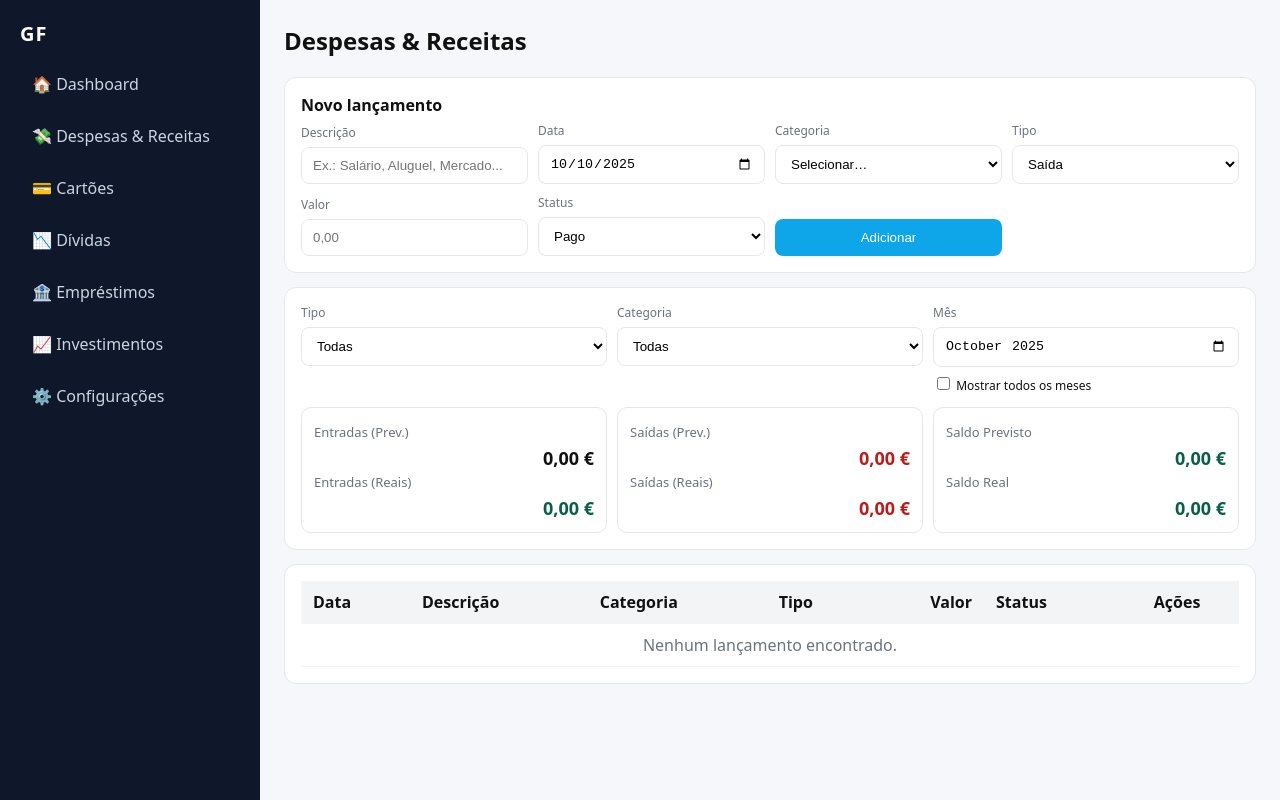
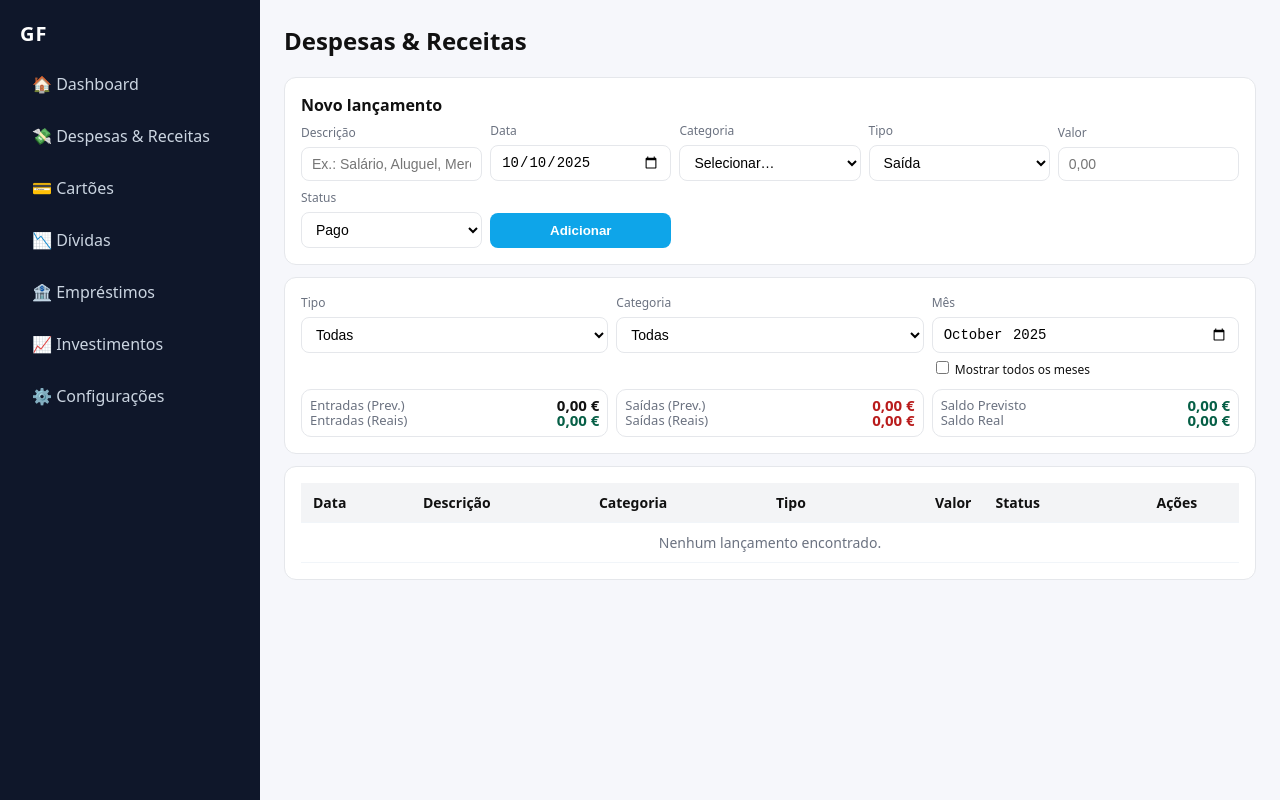
Before and after one commit to Ivanmonteiro-create/gerenciamentofamiliar.site, a Next.js app: page /despesas in a window 1280 px wide. Built offline with nearby package versions, Linux system fonts and the light colour scheme.

Commit message:
Update page.js

```diff
--- a/app/despesas/page.js
+++ b/app/despesas/page.js
@@ -4,7 +4,7 @@ import { useEffect, useMemo, useState } from "react";
 import categorias from "../../data/categorias.json";
 
 // —— helpers ——
-const STORAGE_KEY = "gf_transactions_v2"; // v2 por causa do novo campo "status"
+const STORAGE_KEY = "gf_transactions_v2";
 
 function loadTransactions() {
   if (typeof window === "undefined") return [];
@@ -38,43 +38,36 @@ function todayISO() {
 }
 
 export default function DespesasReceitas() {
-  // —— estado principal ——
   const [txs, setTxs] = useState([]);
   const [form, setForm] = useState({
     data: todayISO(),
     descricao: "",
     categoria: "",
-    tipo: "saída", // "entrada" | "saída"
+    tipo: "saída",
     valor: "",
-    status: "pago", // "pago" | "pendente"
+    status: "pago",
   });
 
-  // estado de edição (linha inline)
   const [editId, setEditId] = useState(null);
   const [editForm, setEditForm] = useState(null);
 
-  // filtros
-  const [fTipo, setFTipo] = useState("todas"); // todas | entrada | saída
+  const [fTipo, setFTipo] = useState("todas");
   const [fCategoria, setFCategoria] = useState("todas");
   const [fMes, setFMes] = useState(() => {
     const d = new Date();
-    return `${d.getFullYear()}-${String(d.getMonth() + 1).padStart(2, "0")}`; // YYYY-MM
+    return `${d.getFullYear()}-${String(d.getMonth() + 1).padStart(2, "0")}`;
   });
 
-  // carregar do localStorage
   useEffect(() => {
-    // migrações simples: se vier do v1, adiciona status "pago" por padrão
     const loaded = loadTransactions();
     const withStatus = loaded.map((t) => (t.status ? t : { ...t, status: "pago" }));
     setTxs(withStatus);
   }, []);
 
-  // salvar sempre que mudar
   useEffect(() => {
     saveTransactions(txs);
   }, [txs]);
 
-  // categorias combinadas para o select
   const categoriasSelect = useMemo(() => {
     return [
       ...categorias.entradas,
@@ -83,7 +76,6 @@ export default function DespesasReceitas() {
     ];
   }, []);
 
-  // adicionar transação
   function addTx() {
     const v = parseFloat(String(form.valor).replace(",", "."));
     if (!form.descricao || !form.categoria || !form.data || !form.tipo || isNaN(v) || v <= 0) {
@@ -92,16 +84,15 @@ export default function DespesasReceitas() {
     }
     const novo = {
       id: Math.random().toString(36).slice(2),
-      data: form.data, // YYYY-MM-DD
+      data: form.data,
       descricao: form.descricao.trim(),
       categoria: form.categoria,
-      tipo: form.tipo, // entrada/saída
+      tipo: form.tipo,
       valor: v,
-      status: form.status, // pago/pendente
+      status: form.status,
       criadoEm: new Date().toISOString(),
     };
     setTxs((prev) => [novo, ...prev].sort((a, b) => (a.data < b.data ? 1 : -1)));
-    // reset leve mantendo tipo, categoria e status
     setForm((f) => ({
       ...f,
       descricao: "",
@@ -152,17 +143,15 @@ export default function DespesasReceitas() {
     );
   }
 
-  // filtros aplicados
   const txsFiltradas = useMemo(() => {
     return txs.filter((t) => {
       const okTipo = fTipo === "todas" ? true : t.tipo === fTipo;
       const okCat = fCategoria === "todas" ? true : t.categoria === fCategoria;
-      const okMes = fMes === "tudo" ? true : t.data.startsWith(fMes); // compara YYYY-MM
+      const okMes = fMes === "tudo" ? true : t.data.startsWith(fMes);
       return okTipo && okCat && okMes;
     });
   }, [txs, fTipo, fCategoria, fMes]);
 
-  // totais — previsto (todos) x real (somente pagos)
   const totalEntradaPrev = useMemo(
     () => txsFiltradas.filter(t => t.tipo === "entrada").reduce((s, t) => s + t.valor, 0),
     [txsFiltradas]
@@ -188,13 +177,13 @@ export default function DespesasReceitas() {
       <h2 style={{ marginTop: 0 }}>Despesas & Receitas</h2>
 
       {/* —— Formulário —— */}
-      <div className="card" style={{ marginBottom: 14 }}>
+      <div className="card" style={{ marginBottom: 12 }}>
         <h3 style={{ marginTop: 0 }}>Novo lançamento</h3>
         <div
           style={{
             display: "grid",
-            gridTemplateColumns: "repeat(auto-fit, minmax(180px, 1fr))",
-            gap: 10,
+            gridTemplateColumns: "repeat(auto-fit, minmax(170px, 1fr))",
+            gap: 8,
             alignItems: "end",
           }}
         >
@@ -277,13 +266,13 @@ export default function DespesasReceitas() {
       </div>
 
       {/* —— Filtros + Totais —— */}
-      <div className="card" style={{ marginBottom: 14 }}>
-        {/* linha 1: filtros */}
+      <div className="card" style={{ marginBottom: 12 }}>
+        {/* filtros */}
         <div
           style={{
             display: "grid",
-            gridTemplateColumns: "repeat(auto-fit, minmax(180px, 1fr))",
-            gap: 10,
+            gridTemplateColumns: "repeat(auto-fit, minmax(170px, 1fr))",
+            gap: 8,
           }}
         >
           <div>
@@ -313,7 +302,7 @@ export default function DespesasReceitas() {
               value={fMes}
               onChange={(e) => setFMes(e.target.value || "tudo")}
             />
-            <div style={{ marginTop: 6 }}>
+            <div style={{ marginTop: 4 }}>
               <label style={{ fontSize: 12 }}>
                 <input
                   type="checkbox"
@@ -326,28 +315,42 @@ export default function DespesasReceitas() {
           </div>
         </div>
 
-        {/* linha 2: totais (previsto x real) */}
-        <div className="stats" style={{ marginTop: 12 }}>
+        {/* Totais */}
+        <div className="stats compact" style={{ marginTop: 10 }}>
           <div className="stat">
-            <small className="muted">Entradas (Prev.)</small>
-            <div className="stat-value">{currency(totalEntradaPrev)}</div>
-            <small className="muted">Entradas (Reais)</small>
-            <div className="stat-value positivo">{currency(totalEntradaReal)}</div>
+            <div className="row">
+              <span className="muted">Entradas (Prev.)</span>
+              <span className="val">{currency(totalEntradaPrev)}</span>
+            </div>
+            <div className="row">
+              <span className="muted">Entradas (Reais)</span>
+              <span className="val positivo">{currency(totalEntradaReal)}</span>
+            </div>
           </div>
+
           <div className="stat">
-            <small className="muted">Saídas (Prev.)</small>
-            <div className="stat-value saida">{currency(totalSaidaPrev)}</div>
-            <small className="muted">Saídas (Reais)</small>
-            <div className="stat-value saida">{currency(totalSaidaReal)}</div>
+            <div className="row">
+              <span className="muted">Saídas (Prev.)</span>
+              <span className="val saida">{currency(totalSaidaPrev)}</span>
+            </div>
+            <div className="row">
+              <span className="muted">Saídas (Reais)</span>
+              <span className="val saida">{currency(totalSaidaReal)}</span>
+            </div>
           </div>
+
           <div className="stat">
-            <small className="muted">Saldo Previsto</small>
-            <div className={`stat-value ${saldoPrev >= 0 ? "positivo" : "negativo"}`}>
-              {currency(saldoPrev)}
+            <div className="row">
+              <span className="muted">Saldo Previsto</span>
+              <span className={`val ${saldoPrev >= 0 ? "positivo" : "negativo"}`}>
+                {currency(saldoPrev)}
+              </span>
             </div>
-            <small className="muted">Saldo Real</small>
-            <div className={`stat-value ${saldoReal >= 0 ? "positivo" : "negativo"}`}>
-              {currency(saldoReal)}
+            <div className="row">
+              <span className="muted">Saldo Real</span>
+              <span className={`val ${saldoReal >= 0 ? "positivo" : "negativo"}`}>
+                {currency(saldoReal)}
+              </span>
             </div>
           </div>
         </div>
@@ -369,77 +372,14 @@ export default function DespesasReceitas() {
               </tr>
             </thead>
             <tbody>
-              {txsFiltradas.map((t) => {
-                const isEditing = editId === t.id;
-                if (isEditing) {
-                  return (
-                    <tr key={t.id} className="tr">
-                      <td className="td">
-                        <input
-                          className="inp"
-                          type="date"
-                          value={editForm.data}
-                          onChange={(e) => setEditForm({ ...editForm, data: e.target.value })}
-                          style={{ minWidth: 130 }}
-                        />
-                      </td>
-                      <td className="td">
-                        <input
-                          className="inp"
-                          value={editForm.descricao}
-                          onChange={(e) => setEditForm({ ...editForm, descricao: e.target.value })}
-                        />
-                      </td>
-                      <td className="td">
-                        <select
-                          className="inp"
-                          value={editForm.categoria}
-                          onChange={(e) => setEditForm({ ...editForm, categoria: e.target.value })}
-                        >
-                          {categoriasSelect.map((c) => (
-                            <option key={c} value={c}>{c}</option>
-                          ))}
-                        </select>
-                      </td>
-                      <td className="td">
-                        <select
-                          className="inp"
-                          value={editForm.tipo}
-                          onChange={(e) => setEditForm({ ...editForm, tipo: e.target.value })}
-                        >
-                          <option value="entrada">Entrada</option>
-                          <option value="saída">Saída</option>
-                        </select>
-                      </td>
-                      <td className="td" style={{ textAlign: "right" }}>
-                        <input
-                          className="inp"
-                          type="number"
-                          step="0.01"
-                          value={editForm.valor}
-                          onChange={(e) => setEditForm({ ...editForm, valor: e.target.value })}
-                          style={{ textAlign: "right", minWidth: 120 }}
-                        />
-                      </td>
-                      <td className="td">
-                        <select
-                          className="inp"
-                          value={editForm.status}
-                          onChange={(e) => setEditForm({ ...editForm, status: e.target.value })}
-                        >
-                          <option value="pago">Pago</option>
-                          <option value="pendente">Pendente</option>
-                        </select>
-                      </td>
-                      <td className="td" style={{ textAlign: "center" }}>
-                        <button className="btn-sm" onClick={saveEdit}>Salvar</button>{" "}
-                        <button className="btn-sm" onClick={cancelEdit}>Cancelar</button>
-                      </td>
-                    </tr>
-                  );
-                }
-
-                return (
+              {txsFiltradas.length === 0 ? (
+                <tr>
+                  <td className="td" colSpan={7} style={{ textAlign: "center", color: "#6b7280" }}>
+                    Nenhum lançamento encontrado.
+                  </td>
+                </tr>
+              ) : (
+                txsFiltradas.map((t) => (
                   <tr key={t.id} className="tr">
                     <td className="td">{new Date(t.data + "T00:00:00").toLocaleDateString("pt-PT")}</td>
                     <td className="td">{t.descricao}</td>
@@ -461,61 +401,36 @@ export default function DespesasReceitas() {
                       <button className="btn-sm danger" onClick={() => delTx(t.id)}>Excluir</button>
                     </td>
                   </tr>
-                );
-              })}
-              {txsFiltradas.length === 0 && (
-                <tr>
-                  <td className="td" colSpan={7} style={{ textAlign: "center", color:"#6b7280" }}>
-                    Nenhum lançamento encontrado.
-                  </td>
-                </tr>
+                ))
               )}
             </tbody>
           </table>
         </div>
       </div>
 
-      {/* estilos locais */}
+      {/* —— CSS —— */}
       <style jsx>{`
-        .lbl { display:block; font-size:12px; color:#6b7280; margin-bottom:6px; }
-        .inp { width:100%; padding:10px 11px; border:1px solid #e5e7eb; border-radius:8px; background:#fff; }
-        .btn { width:100%; padding:11px 12px; border:0; border-radius:8px; background:#0ea5e9; color:#fff; cursor:pointer; }
-        .btn:hover { opacity:.9; }
-        .btn-sm { padding:6px 10px; border:1px solid #e5e7eb; border-radius:8px; background:#fff; cursor:pointer; }
-        .btn-sm:hover { background:#f3f4f6; }
-        .btn-sm.danger { border-color:#fecaca; color:#b91c1c; }
-        .th, .td { padding:10px 12px; border-bottom:1px solid #f1f5f9; text-align:left; }
-        .tr:nth-child(even) { background:#fafafa; }
-
-        /* badges de status */
-        .badge {
-          display:inline-block;
-          padding:4px 8px;
-          border-radius:999px;
-          font-size:12px;
-          border:1px solid #e5e7eb;
-          background:#fff;
-        }
-        .badge.ok { color:#065f46; border-color:#bbf7d0; background:#ecfdf5; }
-        .badge.pend { color:#92400e; border-color:#fde68a; background:#fffbeb; }
-
-        /* Totais: grid responsivo, 3 cartões dentro do card */
-        .stats {
-          display: grid;
-          grid-template-columns: repeat(3, 1fr);
-          gap: 10px;
-          align-items: stretch;
-        }
-        @media (max-width: 900px) { .stats { grid-template-columns: 1fr; } }
-        .stat {
-          background:#fff; border:1px solid #e5e7eb; border-radius:10px; padding:12px;
-        }
-        .stat-value {
-          font-weight:700; font-size:18px; margin-top:4px; text-align:right;
-        }
-        .stat-value.saida { color:#b91c1c; }
-        .stat-value.positivo { color:#065f46; }
-        .stat-value.negativo { color:#b91c1c; }
+        .lbl{display:block;font-size:12px;color:#6b7280;margin-bottom:6px;}
+        .inp{width:100%;padding:8px 10px;border:1px solid #e5e7eb;border-radius:8px;background:#fff;font-size:14px;}
+        .btn{width:100%;padding:10px 12px;border:0;border-radius:8px;background:#0ea5e9;color:#fff;cursor:pointer;font-weight:600;}
+        .btn:hover{opacity:.9;}
+        .btn-sm{padding:6px 10px;border:1px solid #e5e7eb;border-radius:8px;background:#fff;cursor:pointer;font-size:14px;}
+        .btn-sm:hover{background:#f3f4f6;}
+        .btn-sm.danger{border-color:#fecaca;color:#b91c1c;}
+        .th,.td{padding:10px 12px;border-bottom:1px solid #f1f5f9;text-align:left;font-size:14px;}
+        .tr:nth-child(even){background:#fafafa;}
+        .badge{display:inline-block;padding:2px 8px;border-radius:999px;font-size:12px;border:1px solid #e5e7eb;background:#fff;white-space:nowrap;}
+        .badge.ok{color:#065f46;border-color:#bbf7d0;background:#ecfdf5;}
+        .badge.pend{color:#92400e;border-color:#fde68a;background:#fffbeb;}
+        .stats{display:grid;grid-template-columns:repeat(3,minmax(0,1fr));gap:8px;align-items:stretch;}
+        @media(max-width:980px){.stats{grid-template-columns:1fr;}}
+        .stat{background:#fff;border:1px solid #e5e7eb;border-radius:10px;padding:8px;}
+        .row{display:grid;grid-template-columns:1fr auto;align-items:center;column-gap:8px;white-space:nowrap;}
+        .muted{color:#6b7280;font-size:13px;margin:0;line-height:1;}
+        .val{font-weight:700;font-size:15px;text-align:right;margin:0;line-height:1;display:inline-block;}
+        .val.saida{color:#b91c1c;}
+        .val.positivo{color:#065f46;}
+        .val.negativo{color:#b91c1c;}
       `}</style>
     </>
   );
```
